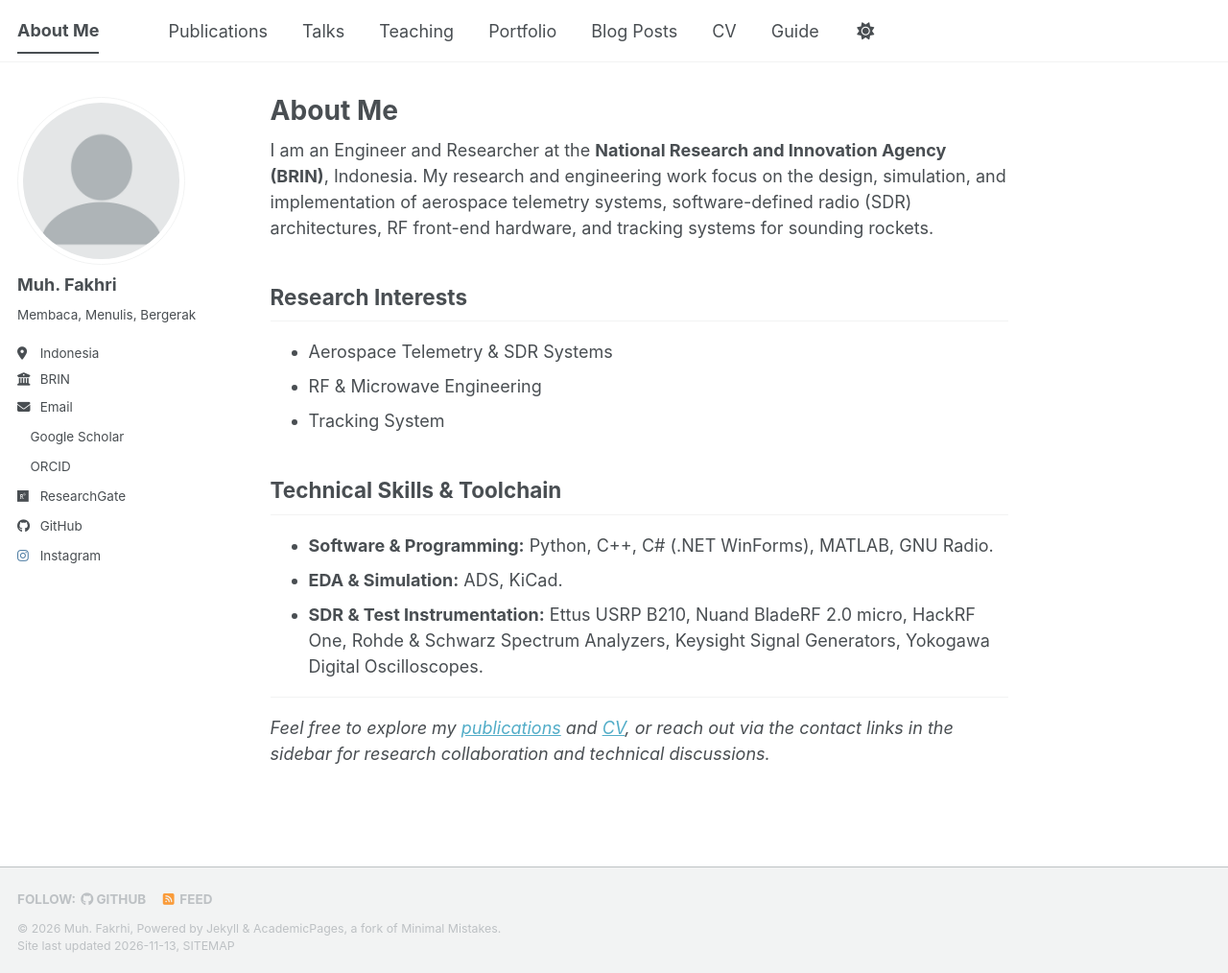
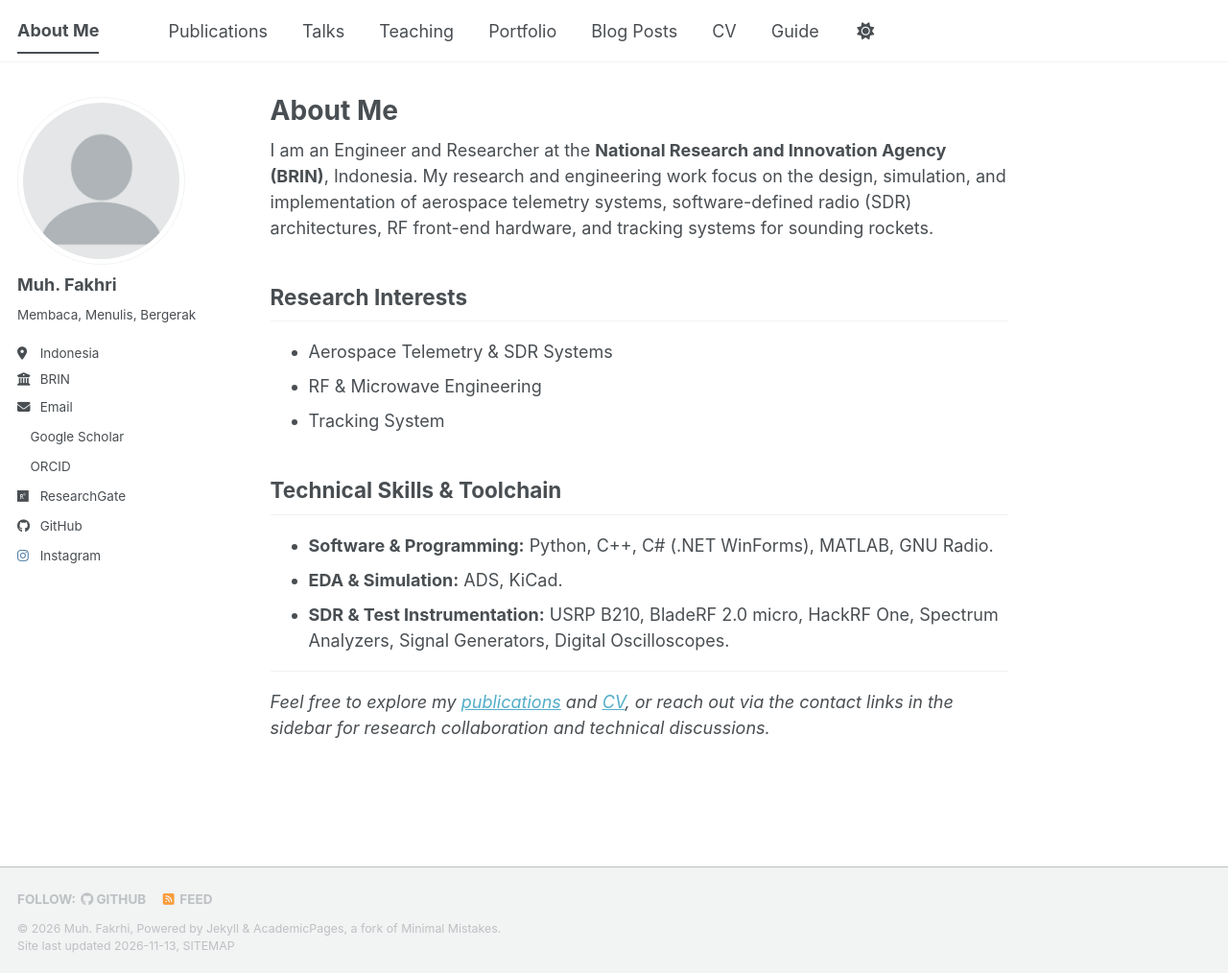
Before and after one commit to muhfakhri/muhfakhri.github.io, a Jekyll site: the page built from _pages/about.md, in a window 1280 px wide and 1014 px high. Shown: the whole window at 96% size. Built offline with Jekyll 4.4.1, drawn with Linux system fonts in a browser that asks for light colours; a script bundle is joined from its source files by our own code; a style sheet for code colours, icons or effects is not loaded.

Commit message:
Update about.md

```diff
--- a/_pages/about.md
+++ b/_pages/about.md
@@ -17,7 +17,7 @@ I am an Engineer and Researcher at the **National Research and Innovation Agency
 ## Technical Skills & Toolchain
 * **Software & Programming:** Python, C++, C# (.NET WinForms), MATLAB, GNU Radio.
 * **EDA & Simulation:** ADS, KiCad.
-* **SDR & Test Instrumentation:** Ettus USRP B210, Nuand BladeRF 2.0 micro, HackRF One, Rohde & Schwarz Spectrum Analyzers, Keysight Signal Generators, Yokogawa Digital Oscilloscopes.
+* **SDR & Test Instrumentation:** USRP B210, BladeRF 2.0 micro, HackRF One, Spectrum Analyzers, Signal Generators, Digital Oscilloscopes.
 
 ---
 *Feel free to explore my [publications](/publications/) and [CV](/cv/), or reach out via the contact links in the sidebar for research collaboration and technical discussions.*
```
